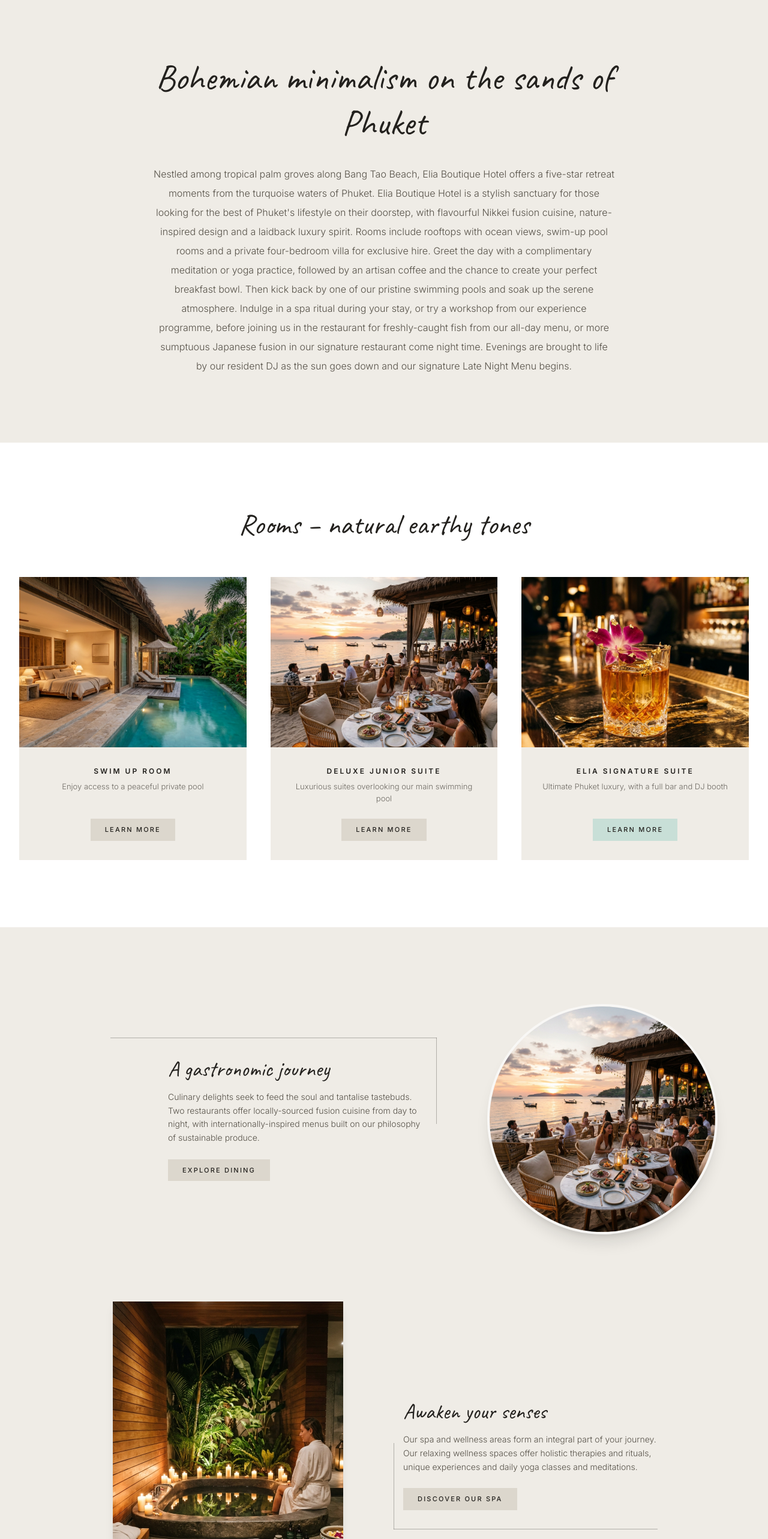
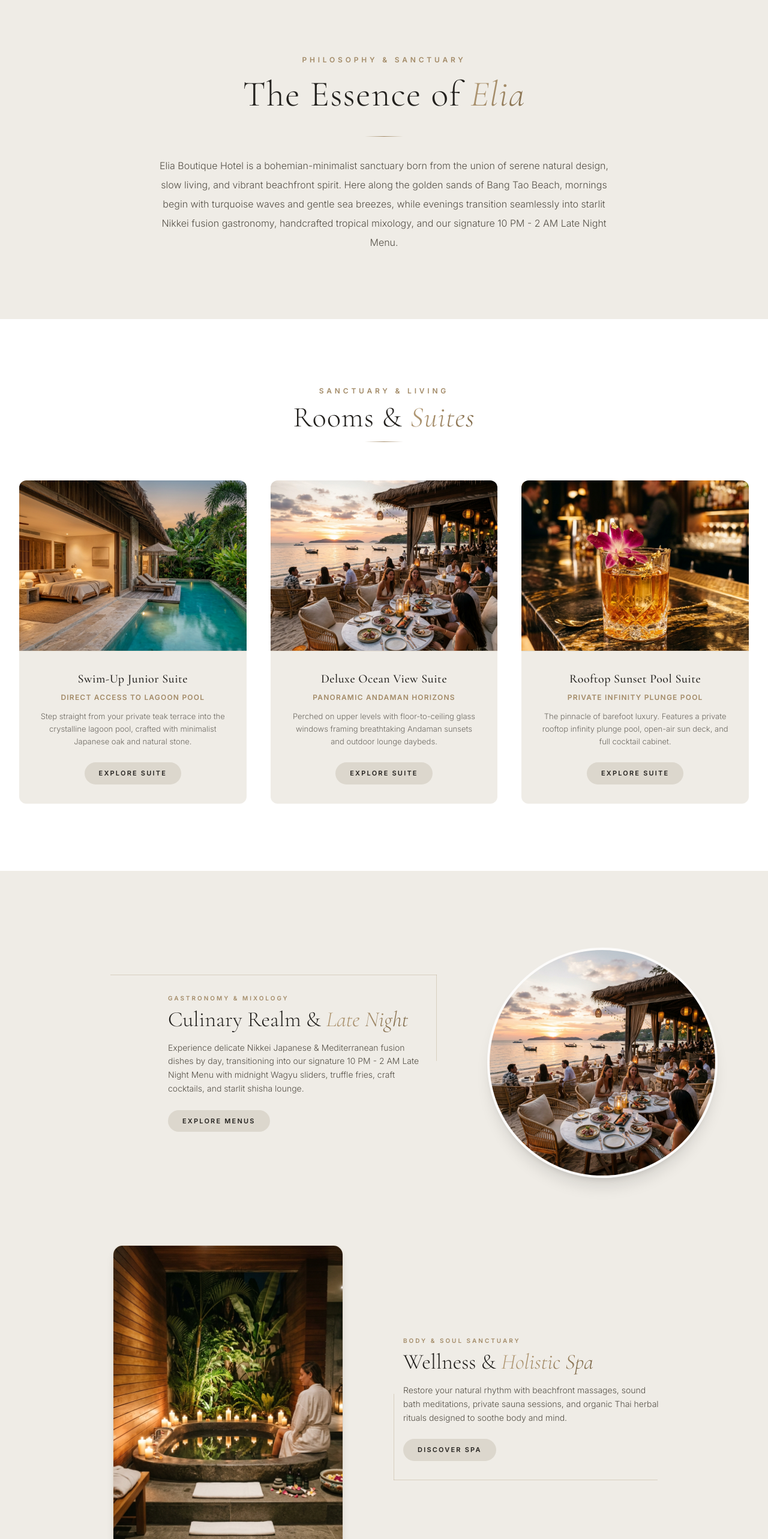
Before and after one commit to itfalcon176/elia-boutique-hotel, a React (Vite) app: page / in a window 1280 px wide. Shown: the part 820-3386 px from the top of the page at 60% size. Built offline with nearby package versions, Linux system fonts and the light colour scheme.

Commit message:
feat: implement OkuShowcaseSection component and update font configuration

```diff
--- a/index.html
+++ b/index.html
@@ -5,10 +5,10 @@
     <link rel="icon" type="image/png" href="/Logos/fav .png" />
     <meta name="viewport" content="width=device-width, initial-scale=1.0, maximum-scale=1.0, user-scalable=no" />
     <title>Elia Boutique Hotel | Coming Soon</title>
-    <!-- Google Fonts: Cormorant Garamond, Inter, Caveat, & Alex Brush -->
+    <!-- Google Fonts: Cormorant Garamond for Serif & Inter for Sans-Serif -->
     <link rel="preconnect" href="https://fonts.googleapis.com" />
     <link rel="preconnect" href="https://fonts.gstatic.com" crossorigin />
-    <link href="https://fonts.googleapis.com/css2?family=Alex+Brush&family=Caveat:wght@400;500;600;700&family=Cormorant+Garamond:ital,wght@0,300;0,400;0,500;0,600;0,700;1,300;1,400&family=Inter:wght@100;200;300;400;500;600;700&display=swap" rel="stylesheet" />
+    <link href="https://fonts.googleapis.com/css2?family=Cormorant+Garamond:ital,wght@0,300;0,400;0,500;0,600;0,700;1,300;1,400&family=Inter:wght@100;200;300;400;500;600;700&display=swap" rel="stylesheet" />
   </head>
   <body>
     <div id="root"></div>
--- a/src/components/OkuShowcaseSection.jsx
+++ b/src/components/OkuShowcaseSection.jsx
@@ -6,23 +6,39 @@ export default function OkuShowcaseSection({ onNavigate, onOpenReservation }) {
       {/* SECTION 1: Bohemian Minimalism Intro Text Block */}
       <section className="py-20 sm:py-28 bg-[#EFECE6] text-[#23211E]">
         <div className="max-w-4xl mx-auto px-6 text-center">
+          <motion.span
+            initial={{ opacity: 0, y: 15 }}
+            whileInView={{ opacity: 1, y: 0 }}
+            viewport={{ once: true }}
+            transition={{ duration: 0.8 }}
+            className="text-xs uppercase tracking-[0.4em] text-[#A38B68] font-semibold mb-3 block font-sans"
+          >
+            Philosophy & Sanctuary
+          </motion.span>
           <motion.h2
             initial={{ opacity: 0, y: 20 }}
             whileInView={{ opacity: 1, y: 0 }}
             viewport={{ once: true }}
-            transition={{ duration: 0.8 }}
-            className="font-script text-4xl sm:text-5xl lg:text-6xl text-[#23211E] mb-8 font-normal leading-tight"
+            transition={{ duration: 0.8, delay: 0.1 }}
+            className="font-serif text-3xl sm:text-5xl lg:text-6xl font-light tracking-wide text-[#23211E] leading-tight mb-8"
           >
-            Bohemian minimalism on the sands of Phuket
+            The Essence of <span className="italic text-gold-gradient font-serif">Elia</span>
           </motion.h2>
+          <motion.div
+            initial={{ opacity: 0, scale: 0.8 }}
+            whileInView={{ opacity: 1, scale: 1 }}
+            viewport={{ once: true }}
+            transition={{ duration: 0.8, delay: 0.2 }}
+            className="w-16 h-[1px] bg-gradient-to-r from-transparent via-[#A38B68] to-transparent mx-auto mb-8"
+          />
           <motion.p
             initial={{ opacity: 0, y: 20 }}
             whileInView={{ opacity: 1, y: 0 }}
             viewport={{ once: true }}
-            transition={{ duration: 0.8, delay: 0.2 }}
+            transition={{ duration: 0.8, delay: 0.3 }}
             className="text-[#555047] text-sm sm:text-base leading-[2] font-sans font-light max-w-3xl mx-auto"
           >
-            Nestled among tropical palm groves along Bang Tao Beach, Elia Boutique Hotel offers a five-star retreat moments from the turquoise waters of Phuket. Elia Boutique Hotel is a stylish sanctuary for those looking for the best of Phuket's lifestyle on their doorstep, with flavourful Nikkei fusion cuisine, nature-inspired design and a laidback luxury spirit. Rooms include rooftops with ocean views, swim-up pool rooms and a private four-bedroom villa for exclusive hire. Greet the day with a complimentary meditation or yoga practice, followed by an artisan coffee and the chance to create your perfect breakfast bowl. Then kick back by one of our pristine swimming pools and soak up the serene atmosphere. Indulge in a spa ritual during your stay, or try a workshop from our experience programme, before joining us in the restaurant for freshly-caught fish from our all-day menu, or more sumptuous Japanese fusion in our signature restaurant come night time. Evenings are brought to life by our resident DJ as the sun goes down and our signature Late Night Menu begins.
+            Elia Boutique Hotel is a bohemian-minimalist sanctuary born from the union of serene natural design, slow living, and vibrant beachfront spirit. Here along the golden sands of Bang Tao Beach, mornings begin with turquoise waves and gentle sea breezes, while evenings transition seamlessly into starlit Nikkei fusion gastronomy, handcrafted tropical mixology, and our signature 10 PM - 2 AM Late Night Menu.
           </motion.p>
         </div>
       </section>
@@ -31,36 +47,43 @@ export default function OkuShowcaseSection({ onNavigate, onOpenReservation }) {
       <section className="py-20 sm:py-28 bg-[#FFFFFF] text-[#23211E]">
         <div className="max-w-7xl mx-auto px-4 sm:px-6 lg:px-8">
           <div className="text-center mb-16">
-            <h2 className="font-script text-4xl sm:text-5xl text-[#23211E] font-normal">
-              Rooms – natural earthy tones
+            <span className="text-xs uppercase tracking-[0.4em] text-[#A38B68] font-semibold mb-3 block font-sans">
+              Sanctuary & Living
+            </span>
+            <h2 className="font-serif text-3xl sm:text-5xl font-light tracking-wide text-[#23211E]">
+              Rooms & <span className="italic text-gold-gradient font-serif">Suites</span>
             </h2>
+            <div className="w-16 h-[1px] bg-gradient-to-r from-transparent via-[#A38B68] to-transparent mx-auto mt-4" />
           </div>
 
           <div className="grid grid-cols-1 md:grid-cols-3 gap-8 sm:gap-10">
             {/* Room 1 */}
             <div className="flex flex-col group">
-              <div className="aspect-[4/3] overflow-hidden">
+              <div className="aspect-[4/3] overflow-hidden rounded-t-xl">
                 <img
                   src="/images/suite.png"
-                  alt="Swim Up Room"
+                  alt="Swim-Up Junior Suite"
                   className="w-full h-full object-cover transition-transform duration-700 group-hover:scale-105"
                 />
               </div>
-              <div className="bg-[#EFECE6] p-8 text-center flex flex-col justify-between flex-1">
+              <div className="bg-[#EFECE6] p-8 text-center flex flex-col justify-between flex-1 rounded-b-xl border-t border-[#A38B68]/20">
                 <div>
-                  <h3 className="font-sans text-xs uppercase tracking-[0.25em] font-semibold text-[#23211E] mb-2">
-                    SWIM UP ROOM
+                  <h3 className="font-serif text-xl font-medium tracking-wide text-[#23211E] mb-2">
+                    Swim-Up Junior Suite
                   </h3>
-                  <p className="text-[13px] text-[#6E6A63] font-light font-sans mb-6">
-                    Enjoy access to a peaceful private pool
+                  <p className="text-[12px] text-[#A38B68] uppercase tracking-widest font-semibold font-sans mb-3">
+                    Direct Access to Lagoon Pool
+                  </p>
+                  <p className="text-[13px] text-[#6E6A63] font-light font-sans mb-6 leading-relaxed">
+                    Step straight from your private teak terrace into the crystalline lagoon pool, crafted with minimalist Japanese oak and natural stone.
                   </p>
                 </div>
                 <div>
                   <button
                     onClick={() => onOpenReservation && onOpenReservation()}
-                    className="inline-block text-[11px] uppercase tracking-[0.2em] font-medium text-[#23211E] bg-[#DCD7CD] hover:bg-[#23211E] hover:text-white px-6 py-2.5 transition-all duration-300"
+                    className="inline-block text-[11px] uppercase tracking-[0.2em] font-semibold text-[#23211E] bg-[#DCD7CD] hover:bg-[#23211E] hover:text-white px-6 py-2.5 transition-all duration-300 rounded-full"
                   >
-                    LEARN MORE
+                    EXPLORE SUITE
                   </button>
                 </div>
               </div>
@@ -68,28 +91,31 @@ export default function OkuShowcaseSection({ onNavigate, onOpenReservation }) {
 
             {/* Room 2 */}
             <div className="flex flex-col group">
-              <div className="aspect-[4/3] overflow-hidden">
+              <div className="aspect-[4/3] overflow-hidden rounded-t-xl">
                 <img
                   src="/images/dining.png"
-                  alt="Deluxe Junior Suite"
+                  alt="Deluxe Ocean View Suite"
                   className="w-full h-full object-cover transition-transform duration-700 group-hover:scale-105"
                 />
               </div>
-              <div className="bg-[#EFECE6] p-8 text-center flex flex-col justify-between flex-1">
+              <div className="bg-[#EFECE6] p-8 text-center flex flex-col justify-between flex-1 rounded-b-xl border-t border-[#A38B68]/20">
                 <div>
-                  <h3 className="font-sans text-xs uppercase tracking-[0.25em] font-semibold text-[#23211E] mb-2">
-                    DELUXE JUNIOR SUITE
+                  <h3 className="font-serif text-xl font-medium tracking-wide text-[#23211E] mb-2">
+                    Deluxe Ocean View Suite
                   </h3>
-                  <p className="text-[13px] text-[#6E6A63] font-light font-sans mb-6">
-                    Luxurious suites overlooking our main swimming pool
+                  <p className="text-[12px] text-[#A38B68] uppercase tracking-widest font-semibold font-sans mb-3">
+                    Panoramic Andaman Horizons
+                  </p>
+                  <p className="text-[13px] text-[#6E6A63] font-light font-sans mb-6 leading-relaxed">
+                    Perched on upper levels with floor-to-ceiling glass windows framing breathtaking Andaman sunsets and outdoor lounge daybeds.
                   </p>
                 </div>
                 <div>
                   <button
                     onClick={() => onOpenReservation && onOpenReservation()}
-                    className="inline-block text-[11px] uppercase tracking-[0.2em] font-medium text-[#23211E] bg-[#DCD7CD] hover:bg-[#23211E] hover:text-white px-6 py-2.5 transition-all duration-300"
+                    className="inline-block text-[11px] uppercase tracking-[0.2em] font-semibold text-[#23211E] bg-[#DCD7CD] hover:bg-[#23211E] hover:text-white px-6 py-2.5 transition-all duration-300 rounded-full"
                   >
-                    LEARN MORE
+                    EXPLORE SUITE
                   </button>
                 </div>
               </div>
@@ -97,28 +123,31 @@ export default function OkuShowcaseSection({ onNavigate, onOpenReservation }) {
 
             {/* Room 3 */}
             <div className="flex flex-col group">
-              <div className="aspect-[4/3] overflow-hidden">
+              <div className="aspect-[4/3] overflow-hidden rounded-t-xl">
                 <img
                   src="/images/cocktail.png"
-                  alt="Elia Signature Suite"
+                  alt="Rooftop Sunset Pool Suite"
                   className="w-full h-full object-cover transition-transform duration-700 group-hover:scale-105"
                 />
               </div>
-              <div className="bg-[#EFECE6] p-8 text-center flex flex-col justify-between flex-1">
+              <div className="bg-[#EFECE6] p-8 text-center flex flex-col justify-between flex-1 rounded-b-xl border-t border-[#A38B68]/20">
                 <div>
-                  <h3 className="font-sans text-xs uppercase tracking-[0.25em] font-semibold text-[#23211E] mb-2">
-                    ELIA SIGNATURE SUITE
+                  <h3 className="font-serif text-xl font-medium tracking-wide text-[#23211E] mb-2">
+                    Rooftop Sunset Pool Suite
                   </h3>
-                  <p className="text-[13px] text-[#6E6A63] font-light font-sans mb-6">
-                    Ultimate Phuket luxury, with a full bar and DJ booth
+                  <p className="text-[12px] text-[#A38B68] uppercase tracking-widest font-semibold font-sans mb-3">
+                    Private Infinity Plunge Pool
+                  </p>
+                  <p className="text-[13px] text-[#6E6A63] font-light font-sans mb-6 leading-relaxed">
+                    The pinnacle of barefoot luxury. Features a private rooftop infinity plunge pool, open-air sun deck, and full cocktail cabinet.
                   </p>
                 </div>
                 <div>
                   <button
                     onClick={() => onOpenReservation && onOpenReservation()}
-                    className="inline-block text-[11px] uppercase tracking-[0.2em] font-medium text-[#23211E] bg-[#C8DFD7] hover:bg-[#23211E] hover:text-white px-6 py-2.5 transition-all duration-300"
+                    className="inline-block text-[11px] uppercase tracking-[0.2em] font-semibold text-[#23211E] bg-[#DCD7CD] hover:bg-[#23211E] hover:text-white px-6 py-2.5 transition-all duration-300 rounded-full"
                   >
-                    LEARN MORE
+                    EXPLORE SUITE
                   </button>
                 </div>
               </div>
@@ -135,30 +164,33 @@ export default function OkuShowcaseSection({ onNavigate, onOpenReservation }) {
           <div className="grid grid-cols-1 lg:grid-cols-12 gap-8 items-center">
             <div className="lg:col-span-6 lg:col-start-2 relative">
               {/* Thin L-shaped connecting line */}
-              <div className="hidden lg:block absolute -top-8 right-0 left-12 h-[1px] bg-[#23211E]/30" />
-              <div className="hidden lg:block absolute -top-8 right-0 w-[1px] h-36 bg-[#23211E]/30" />
+              <div className="hidden lg:block absolute -top-8 right-0 left-12 h-[1px] bg-[#A38B68]/30" />
+              <div className="hidden lg:block absolute -top-8 right-0 w-[1px] h-36 bg-[#A38B68]/30" />
 
               <div className="max-w-md ml-auto pr-6">
-                <h3 className="font-script text-3xl sm:text-4xl text-[#23211E] font-normal mb-4">
-                  A gastronomic journey
+                <span className="text-[10px] uppercase tracking-[0.3em] text-[#A38B68] font-semibold block mb-2 font-sans">
+                  Gastronomy & Mixology
+                </span>
+                <h3 className="font-serif text-3xl sm:text-4xl text-[#23211E] font-light mb-4">
+                  Culinary Realm & <span className="italic text-gold-gradient font-serif">Late Night</span>
                 </h3>
                 <p className="text-[#555047] text-xs sm:text-sm leading-relaxed font-light font-sans mb-6">
-                  Culinary delights seek to feed the soul and tantalise tastebuds. Two restaurants offer locally-sourced fusion cuisine from day to night, with internationally-inspired menus built on our philosophy of sustainable produce.
+                  Experience delicate Nikkei Japanese & Mediterranean fusion dishes by day, transitioning into our signature 10 PM - 2 AM Late Night Menu with midnight Wagyu sliders, truffle fries, craft cocktails, and starlit shisha lounge.
                 </p>
                 <button
                   onClick={() => onNavigate && onNavigate('menus')}
-                  className="text-[11px] uppercase tracking-[0.2em] font-medium text-[#23211E] bg-[#DCD7CD] hover:bg-[#23211E] hover:text-white px-6 py-2.5 transition-all duration-300"
+                  className="text-[11px] uppercase tracking-[0.2em] font-semibold text-[#23211E] bg-[#DCD7CD] hover:bg-[#23211E] hover:text-white px-6 py-2.5 transition-all duration-300 rounded-full"
                 >
-                  EXPLORE DINING
+                  EXPLORE MENUS
                 </button>
               </div>
             </div>
 
             <div className="lg:col-span-5">
-              <div className="relative aspect-square max-w-sm mx-auto overflow-hidden rounded-full border-4 border-white/60 shadow-xl">
+              <div className="relative aspect-square max-w-sm mx-auto overflow-hidden rounded-full border-4 border-white/80 shadow-xl">
                 <img
                   src="/images/dining.png"
-                  alt="Gastronomic journey"
+                  alt="Culinary Realm"
                   className="w-full h-full object-cover"
                 />
               </div>
@@ -168,10 +200,10 @@ export default function OkuShowcaseSection({ onNavigate, onOpenReservation }) {
           {/* Block 2: Awaken Your Senses (Middle Left Layout) */}
           <div className="grid grid-cols-1 lg:grid-cols-12 gap-8 items-center">
             <div className="lg:col-span-5 lg:col-start-2 order-2 lg:order-1">
-              <div className="aspect-[3/4] max-w-sm mx-auto overflow-hidden shadow-lg">
+              <div className="aspect-[3/4] max-w-sm mx-auto overflow-hidden rounded-2xl shadow-lg border border-[#A38B68]/20">
                 <img
                   src="/images/spa.png"
-                  alt="Awaken your senses"
+                  alt="Wellness & Holistic Spa"
                   className="w-full h-full object-cover"
                 />
               </div>
@@ -179,21 +211,24 @@ export default function OkuShowcaseSection({ onNavigate, onOpenReservation }) {
 
             <div className="lg:col-span-5 order-1 lg:order-2 relative">
               {/* Thin L-shaped connecting line */}
-              <div className="hidden lg:block absolute -bottom-8 left-0 right-12 h-[1px] bg-[#23211E]/30" />
-              <div className="hidden lg:block absolute -bottom-8 left-0 w-[1px] h-36 bg-[#23211E]/30" />
+              <div className="hidden lg:block absolute -bottom-8 left-0 right-12 h-[1px] bg-[#A38B68]/30" />
+              <div className="hidden lg:block absolute -bottom-8 left-0 w-[1px] h-36 bg-[#A38B68]/30" />
 
               <div className="max-w-md pl-4">
-                <h3 className="font-script text-3xl sm:text-4xl text-[#23211E] font-normal mb-4">
-                  Awaken your senses
+                <span className="text-[10px] uppercase tracking-[0.3em] text-[#A38B68] font-semibold block mb-2 font-sans">
+                  Body & Soul Sanctuary
+                </span>
+                <h3 className="font-serif text-3xl sm:text-4xl text-[#23211E] font-light mb-4">
+                  Wellness & <span className="italic text-gold-gradient font-serif">Holistic Spa</span>
                 </h3>
                 <p className="text-[#555047] text-xs sm:text-sm leading-relaxed font-light font-sans mb-6">
-                  Our spa and wellness areas form an integral part of your journey. Our relaxing wellness spaces offer holistic therapies and rituals, unique experiences and daily yoga classes and meditations.
+                  Restore your natural rhythm with beachfront massages, sound bath meditations, private sauna sessions, and organic Thai herbal rituals designed to soothe body and mind.
                 </p>
                 <button
                   onClick={() => onOpenReservation && onOpenReservation()}
-                  className="text-[11px] uppercase tracking-[0.2em] font-medium text-[#23211E] bg-[#DCD7CD] hover:bg-[#23211E] hover:text-white px-6 py-2.5 transition-all duration-300"
+                  className="text-[11px] uppercase tracking-[0.2em] font-semibold text-[#23211E] bg-[#DCD7CD] hover:bg-[#23211E] hover:text-white px-6 py-2.5 transition-all duration-300 rounded-full"
                 >
-                  DISCOVER OUR SPA
+                  DISCOVER SPA
                 </button>
               </div>
             </div>
@@ -202,10 +237,10 @@ export default function OkuShowcaseSection({ onNavigate, onOpenReservation }) {
           {/* Block 3: Bays, Beaches and Memorable Experiences (Bottom Layout with L-Line) */}
           <div className="grid grid-cols-1 lg:grid-cols-12 gap-8 items-center">
             <div className="lg:col-span-6 lg:col-start-2 relative order-2 lg:order-1">
-              <div className="aspect-[16/10] max-w-lg mx-auto overflow-hidden shadow-lg">
+              <div className="aspect-[16/10] max-w-lg mx-auto overflow-hidden rounded-2xl shadow-lg border border-[#A38B68]/20">
                 <img
                   src="/images/latenight.png"
-                  alt="Bays and beaches"
+                  alt="Phuket Bespoke Experiences"
                   className="w-full h-full object-cover"
                 />
               </div>
@@ -213,20 +248,23 @@ export default function OkuShowcaseSection({ onNavigate, onOpenReservation }) {
 
             <div className="lg:col-span-5 order-1 lg:order-2 relative">
               {/* Thin L-shaped connecting line */}
-              <div className="hidden lg:block absolute -top-8 left-0 right-8 h-[1px] bg-[#23211E]/30" />
+              <div className="hidden lg:block absolute -top-8 left-0 right-8 h-[1px] bg-[#A38B68]/30" />
 
               <div className="max-w-md pl-4">
-                <h3 className="font-script text-3xl sm:text-4xl text-[#23211E] font-normal mb-4">
-                  Bays, beaches and memorable experiences
+                <span className="text-[10px] uppercase tracking-[0.3em] text-[#A38B68] font-semibold block mb-2 font-sans">
+                  Land & Sea Journeys
+                </span>
+                <h3 className="font-serif text-3xl sm:text-4xl text-[#23211E] font-light mb-4">
+                  Phuket Bespoke <span className="italic text-gold-gradient font-serif">Experiences</span>
                 </h3>
                 <p className="text-[#555047] text-xs sm:text-sm leading-relaxed font-light font-sans mb-6">
-                  Explore the island's beaches, forests and cliffs with us, as well as its inner hedonistic spirit, with our selection of experiences available at the hotel and further afield.
+                  Explore Phang Nga Bay by private catamaran, enjoy sunset beach lounge DJ sessions, or venture into nearby Boat Avenue markets with our 24/7 personal concierge.
                 </p>
                 <button
                   onClick={() => onNavigate && onNavigate('location')}
-                  className="text-[11px] uppercase tracking-[0.2em] font-medium text-[#23211E] bg-[#DCD7CD] hover:bg-[#23211E] hover:text-white px-6 py-2.5 transition-all duration-300"
+                  className="text-[11px] uppercase tracking-[0.2em] font-semibold text-[#23211E] bg-[#DCD7CD] hover:bg-[#23211E] hover:text-white px-6 py-2.5 transition-all duration-300 rounded-full"
                 >
-                  EXPERIENCES
+                  EXPLORE LOCATION
                 </button>
               </div>
             </div>
--- a/src/index.css
+++ b/src/index.css
@@ -3,17 +3,12 @@
 @theme {
   --font-serif: "Cormorant Garamond", Georgia, Cambria, "Times New Roman", Times, serif;
   --font-sans: "Inter", system-ui, -apple-system, BlinkMacSystemFont, "Segoe UI", Roboto, "Helvetica Neue", Arial, sans-serif;
-  --font-script: "Caveat", "Alex Brush", cursive;
   --color-gold: #A38B68;
   --color-gold-glow: rgba(163, 139, 104, 0.3);
   --color-gold-dark: #826C4B;
   --color-oku-cream: #F7F4EF;
   --color-oku-sand: #EFEAE2;
   --color-oku-[#23211e]: #23211E;
-}
-
-.font-script {
-  font-family: var(--font-script), "Caveat", cursive;
 }
 
 /* OKU Ibiza Natural Light Sand & Cream Luxury Theme */
```
